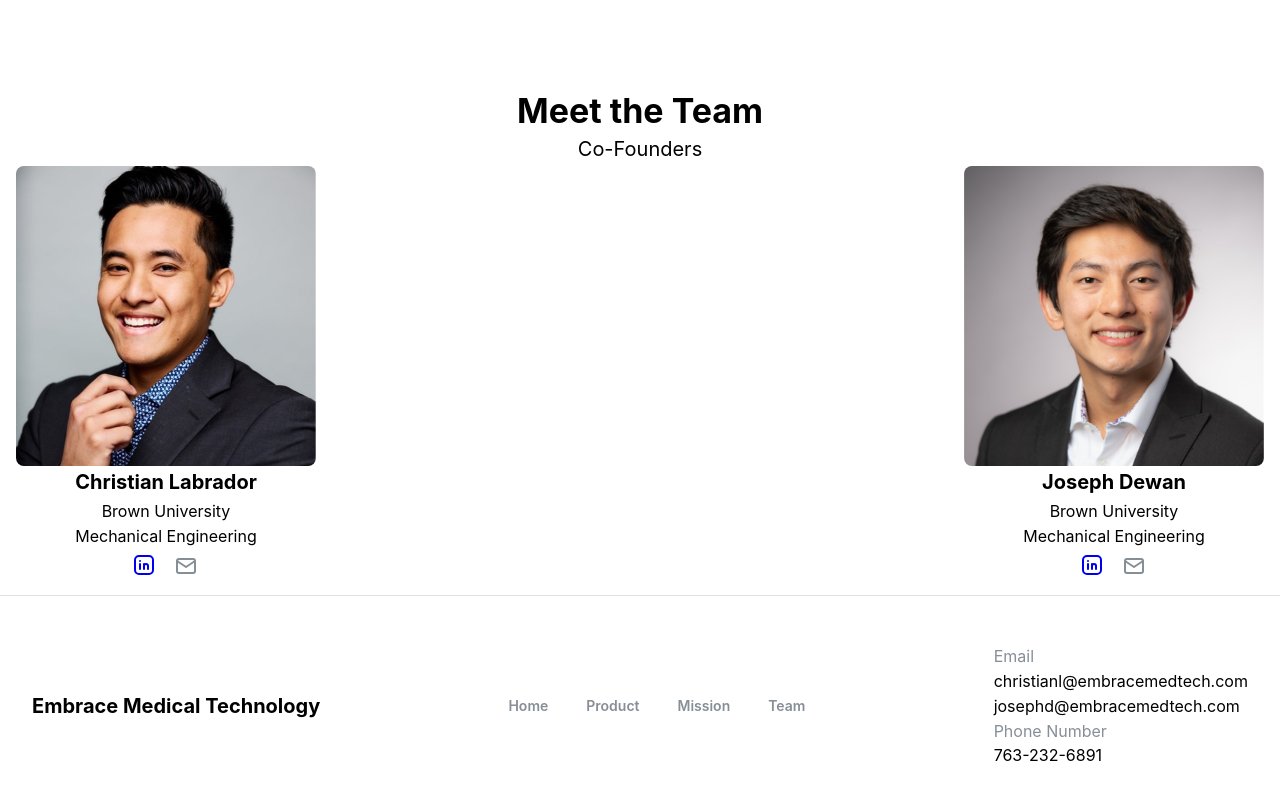
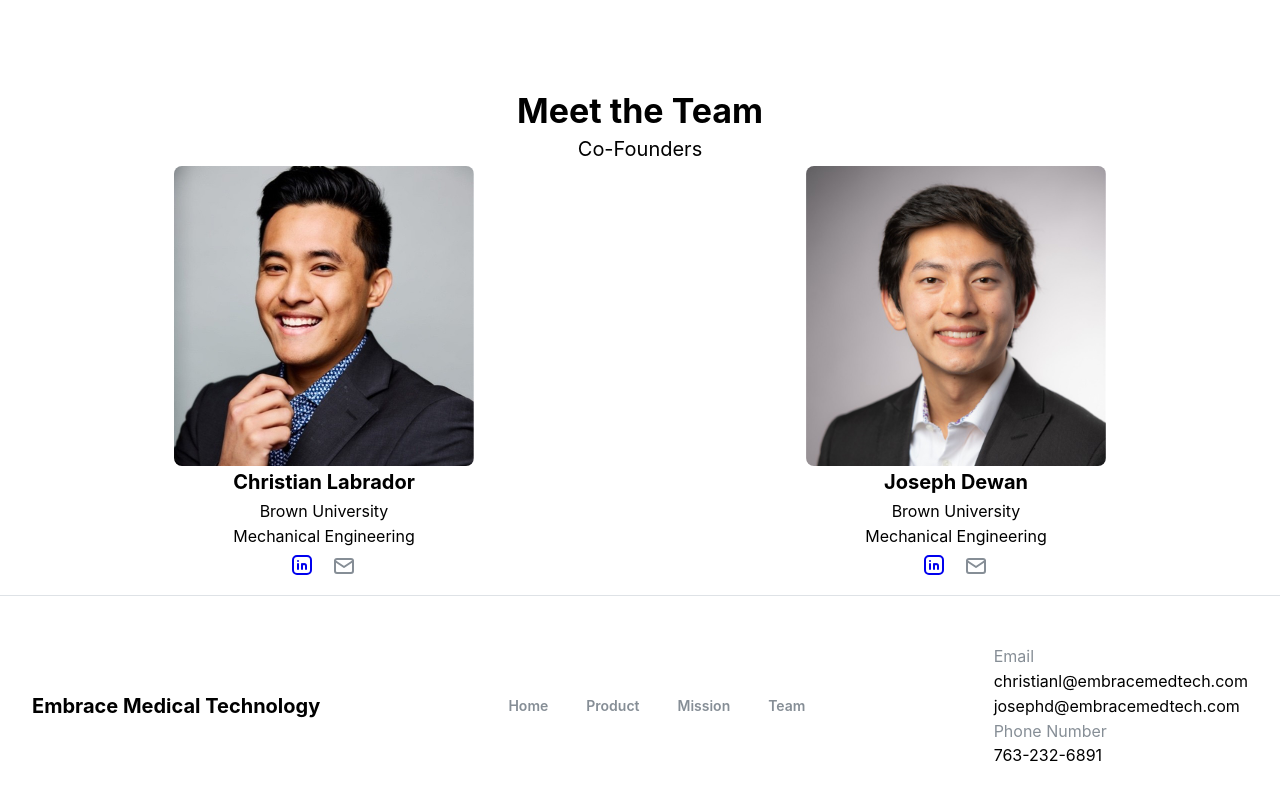
Before and after one commit to EmbraceMedTech/EmbraceWebsite, a React (Create React App) app: page / in a window 1280 px wide. Shown: the part 2242-3042 px from the top of the page. Built offline with nearby package versions, Linux system fonts and the light colour scheme.

Commit message:
spacing issue addressed

```diff
--- a/src/components/Team/Team.jsx
+++ b/src/components/Team/Team.jsx
@@ -72,7 +72,7 @@ export default function Team() {
         </Container>
         <Container size="xl">
             <div>
-            <Grid justify="space-between" align="stretch">
+            <Grid justify="space-around" align="stretch">
                 {membersArray.map((member, index) => (
 
                     <Grid.Col span={3} style={{ minHeight: rem(200) }} key={index}>
--- a/src/components/Team/Team.module.css
+++ b/src/components/Team/Team.module.css
@@ -12,3 +12,10 @@
     position: relative;
     bottom: 115px;
 }
+
+.horizontal_stack {
+  display: flex;
+  align-items: center; /* Aligns items vertically in the center */
+  justify-content: space-around;
+  flex-direction: row;
+}
```
